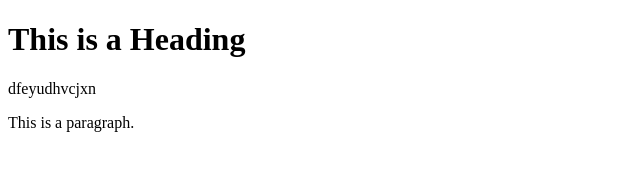
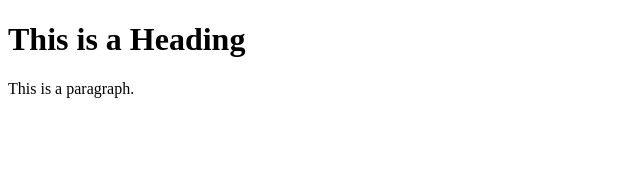
Before and after one commit to Munendra09/blackboxai-1744626613507, a plain HTML site: page index.html in a window 1280 px wide. Shown: the whole page, without its empty margins (0-640 px from the left). Drawn offline with Linux system fonts and the light colour scheme.

Commit message:
Add index.html 1744627003560

```diff
--- a/index.html
+++ b/index.html
@@ -6,7 +6,6 @@
 <body>
 
 <h1>This is a Heading</h1>
-dfeyudhvcjxn
 <p>This is a paragraph.</p>
 
 </body>
```
